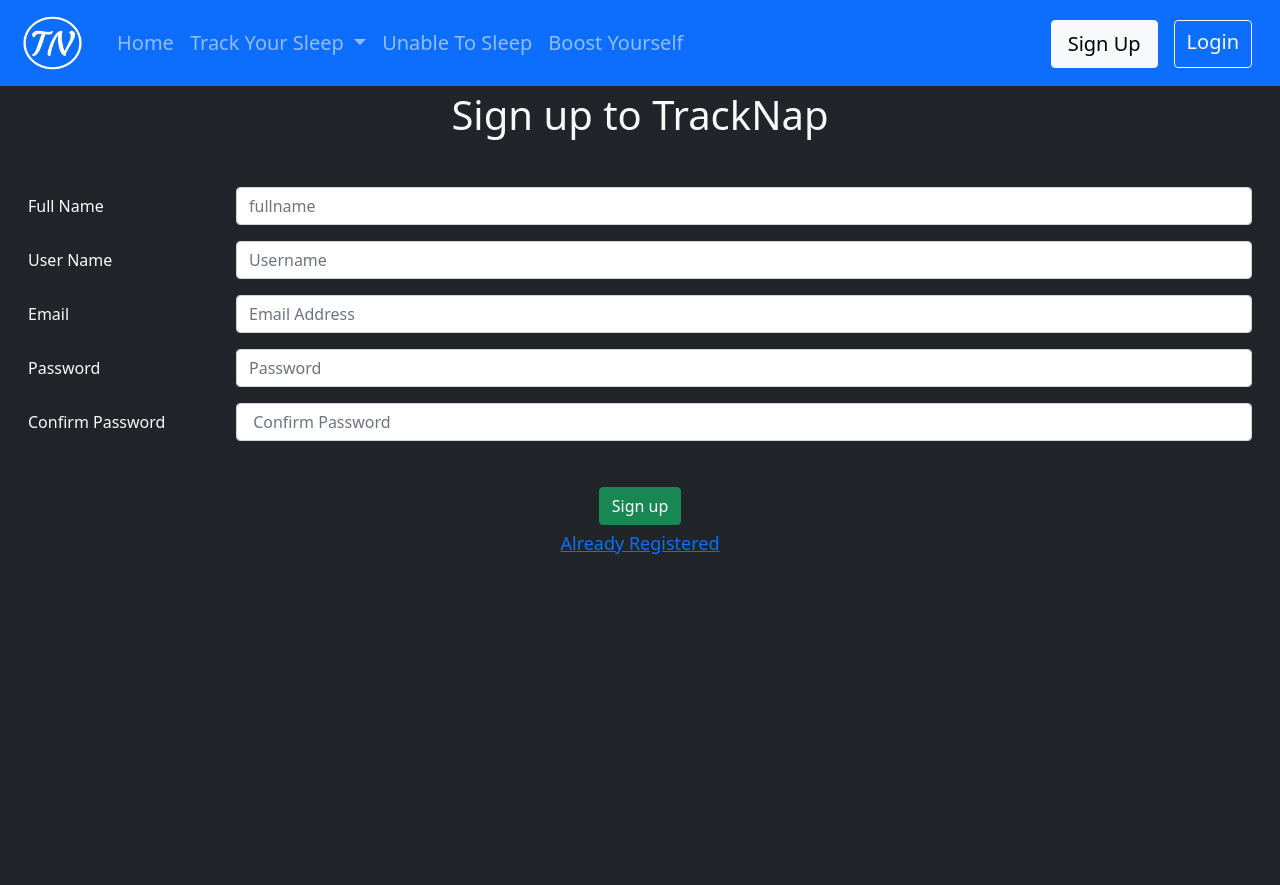
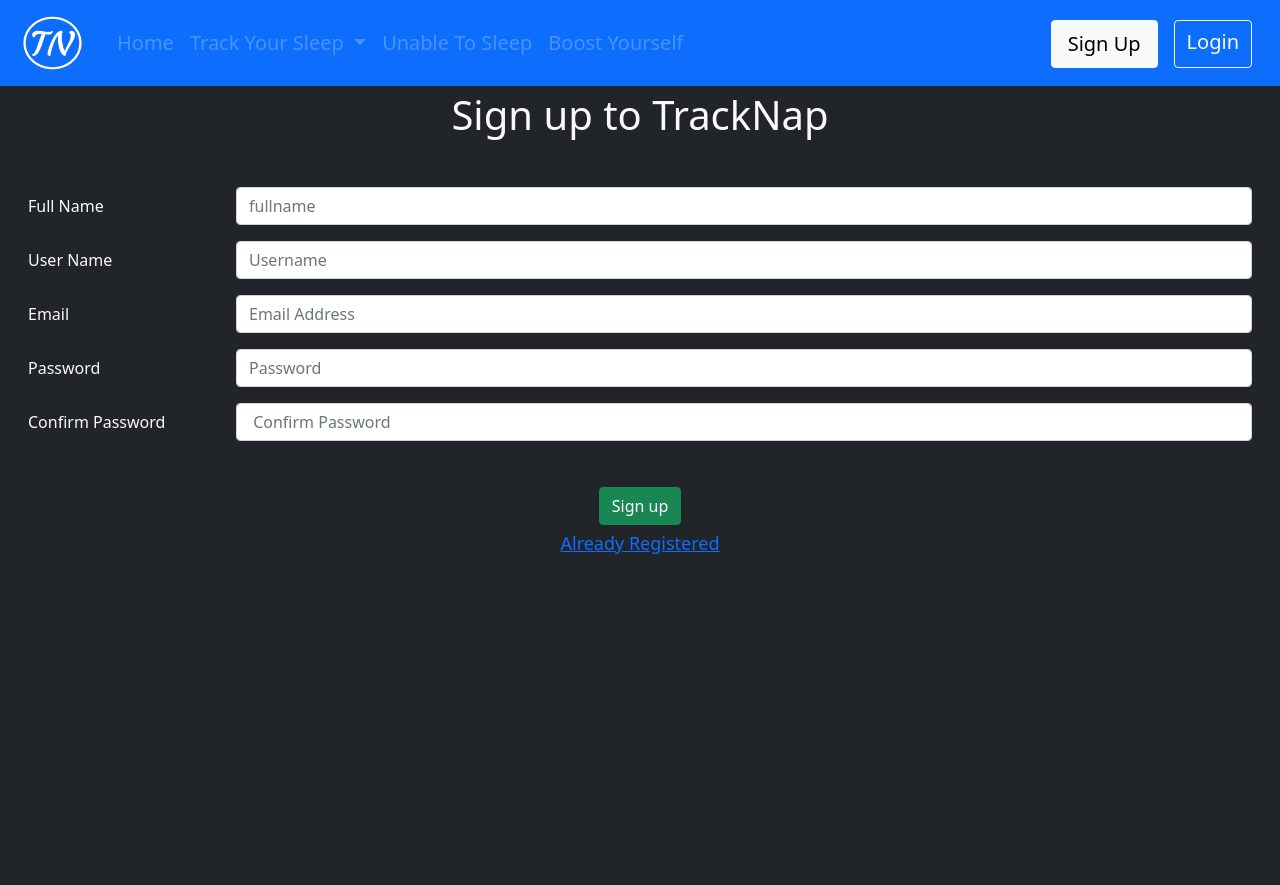
Before and after one commit to anjali7786/Sleep-Tracker, a Flask app: page /signup in a window 1280 px wide. Shown: the top 885 px of the page. Run offline with Flask 2, Linux system fonts and the light colour scheme; some libraries are stand-ins or nearby versions; some web fonts are replaced.

Commit message:
changes in login and signup nav

```diff
--- a/Template/signup.html
+++ b/Template/signup.html
@@ -13,10 +13,10 @@
     <div class="collapse navbar-collapse" id="navbarSupportedContent">
       <ul class="navbar-nav me-auto mb-2 mb-lg-0">
         <li class="nav-item">
-          <a class="nav-link fs-5 fw-normal" href="/">Home</a>
+          <a class="nav-link fs-5 fw-normal disabled" href="/">Home</a>
         </li>
         <li class="nav-item dropdown">
-          <a class="nav-link dropdown-toggle fs-5 fw-normal" href="#" id="navbarDropdown" role="button"
+          <a class="nav-link dropdown-toggle fs-5 fw-normal disabled"  href="#" id="navbarDropdown" role="button"
             data-bs-toggle="dropdown" aria-expanded="false">
             Track Your Sleep
           </a>
@@ -30,10 +30,10 @@
           </ul>
         </li>
         <li class="nav-item">
-          <a class="nav-link fs-5 fw-normal" href="/unabletosleep">Unable To Sleep</a>
+          <a class="nav-link fs-5 fw-normal disabled" href="/unabletosleep">Unable To Sleep</a>
         </li>
         <li class="nav-item">
-          <a class="nav-link fs-5 fw-normal" href="/boostyourself">Boost Yourself</a>
+          <a class="nav-link fs-5 fw-normal disabled" href="/boostyourself">Boost Yourself</a>
         </li>
       </ul>
 
--- a/main.py
+++ b/main.py
@@ -51,7 +51,7 @@
                 msg = "Incorrect username/password!"
         else:
             msg = " Please fill the form !"
-    return render_template('login.html', msg=msg)
+    return render_template('sleeptracker.html', msg=msg)
 
 
 @app.route('/logout')
```
Also changed, not shown: Template/login.html (+4 -4 lines).
